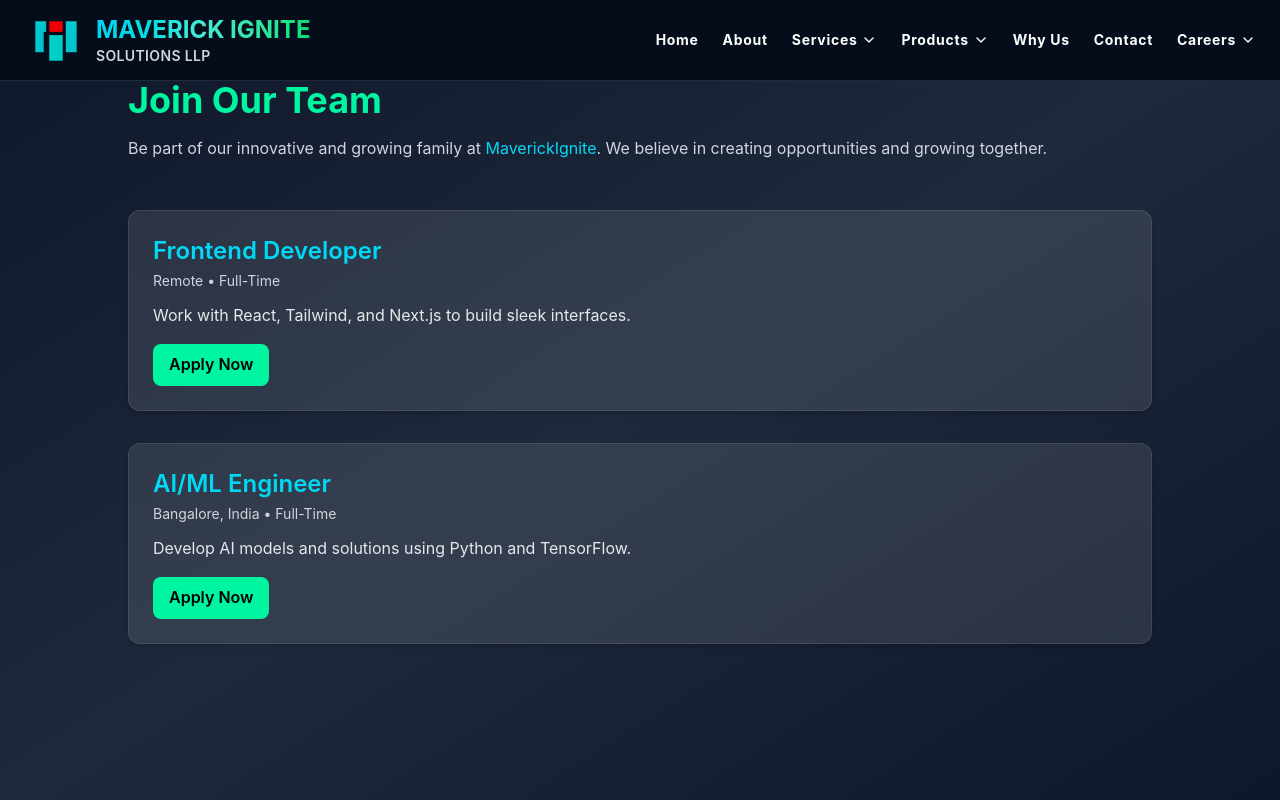
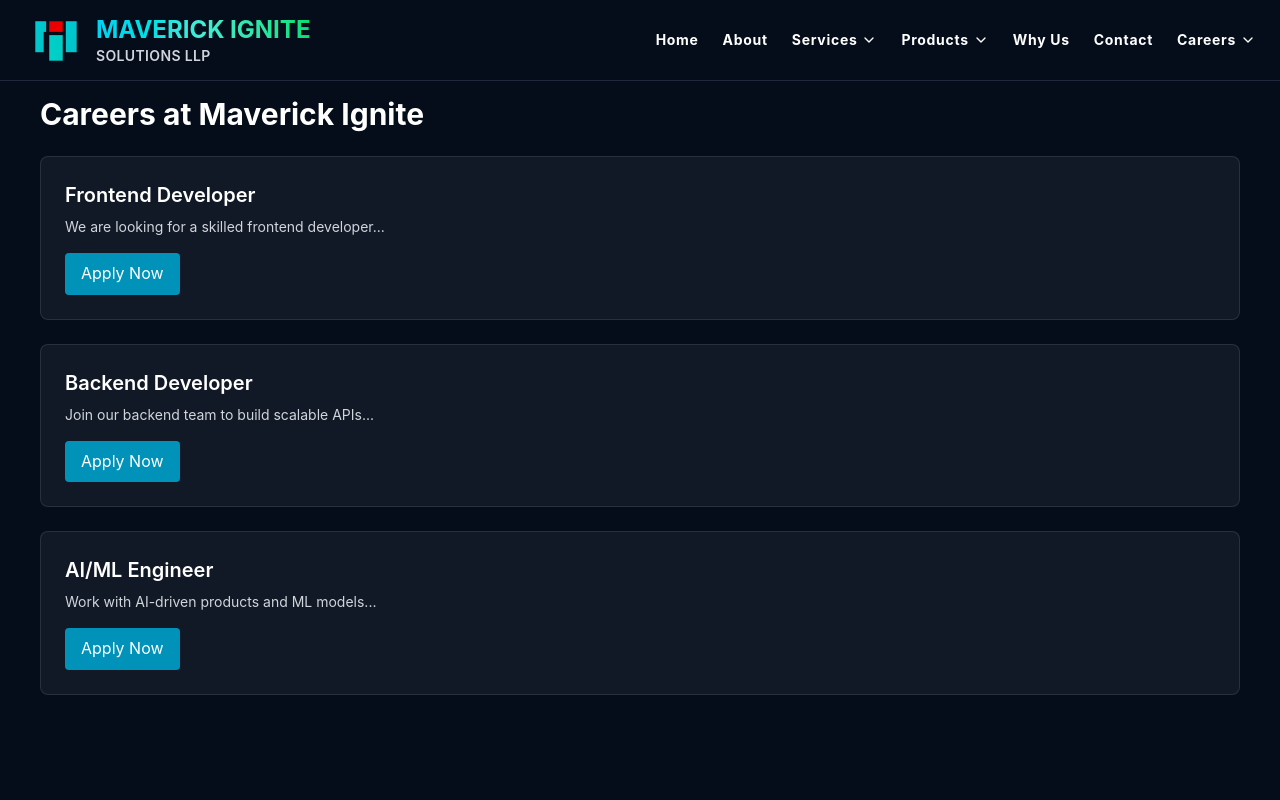
Before and after one commit to mudassirms/Techvision_news, a Next.js app in the folder frontend/: page /careers in a window 1280 px wide. Shown: the top 800 px of the page. Built offline with nearby package versions, Linux system fonts and the light colour scheme.

Commit message:
added pop up for career

```diff
--- a/frontend/src/app/careers/page.tsx
+++ b/frontend/src/app/careers/page.tsx
@@ -1,19 +1,19 @@
 'use client';
 import React, { useState } from 'react';
-import JobApplicationForm from '../../components/JobApplicationForm';
+import JobApplicationForm from '@/components/JobApplicationForm';
 
 const jobs = [
   {
     title: 'Frontend Developer',
-    location: 'Remote',
-    type: 'Full-Time',
-    description: 'Work with React, Tailwind, and Next.js to build sleek interfaces.',
+    description: 'We are looking for a skilled frontend developer...',
+  },
+  {
+    title: 'Backend Developer',
+    description: 'Join our backend team to build scalable APIs...',
   },
   {
     title: 'AI/ML Engineer',
-    location: 'Bangalore, India',
-    type: 'Full-Time',
-    description: 'Develop AI models and solutions using Python and TensorFlow.',
+    description: 'Work with AI-driven products and ML models...',
   },
 ];
 
@@ -21,25 +21,17 @@
   const [selectedJob, setSelectedJob] = useState<string | null>(null);
 
   return (
-    <div className="min-h-screen bg-gradient-to-br from-[#0f172a] via-[#1e293b] to-[#0f172a] text-white px-6 py-20 relative">
-      <div className="max-w-5xl mx-auto">
-        <h1 className="text-4xl font-bold mb-4 text-primary">Join Our Team</h1>
+    <div className="pt-24 px-6 sm:px-10 text-white min-h-screen bg-[#050d1b]">
+      <h1 className="text-3xl font-bold mb-6">Careers at Maverick Ignite</h1>
 
-        <p className="text-gray-300 mb-12">
-          Be part of our innovative and growing family at <span className="text-accent">MaverickIgnite</span>. We believe in creating opportunities and growing together.
-        </p>
-
-        <div className="grid gap-8">
+      <div className="space-y-6">
         {jobs.map((job, index) => (
-            <div key={index} className="bg-white/10 p-6 rounded-xl shadow-md border border-white/10">
-              <h2 className="text-2xl font-semibold text-accent">{job.title}</h2>
-              <p className="text-sm text-gray-300 mt-1">
-                {job.location} • {job.type}
-              </p>
-              <p className="mt-3 text-gray-200">{job.description}</p>
+          <div key={index} className="bg-white/5 p-6 rounded-lg border border-white/10">
+            <h2 className="text-xl font-semibold">{job.title}</h2>
+            <p className="text-sm text-gray-300 mt-2">{job.description}</p>
             <button
               onClick={() => setSelectedJob(job.title)}
-                className="mt-4 px-4 py-2 bg-primary hover:brightness-125 text-black rounded-lg transition font-semibold"
+              className="mt-4 bg-cyan-600 hover:bg-cyan-700 px-4 py-2 text-white rounded"
             >
               Apply Now
             </button>
@@ -47,12 +39,20 @@
         ))}
       </div>
 
+      {/* Popup Modal for Job Application Form */}
       {selectedJob && (
-          <div className="mt-12">
+        <div className="fixed inset-0 bg-black bg-opacity-70 flex items-center justify-center z-[999]">
+          <div className="bg-[#0a1120] p-6 rounded-lg w-full max-w-md mx-auto shadow-lg relative">
+            <button
+              onClick={() => setSelectedJob(null)}
+              className="absolute top-2 right-2 text-white text-xl hover:text-red-500"
+            >
+              ✕
+            </button>
             <JobApplicationForm jobTitle={selectedJob} onClose={() => setSelectedJob(null)} />
+          </div>
         </div>
       )}
     </div>
-    </div>
   );
 }
--- a/frontend/src/components/JobApplicationForm.js
+++ b/frontend/src/components/JobApplicationForm.js
@@ -46,15 +46,27 @@
   };
 
   return (
-    <form onSubmit={handleSubmit} className="mt-6 bg-white/5 p-6 rounded-lg border border-white/10 space-y-4">
-      <h3 className="text-lg font-semibold text-white">Apply for {jobTitle}</h3>
+    <div className="fixed inset-0 z-50 flex items-center justify-center bg-black bg-opacity-60 backdrop-blur-sm">
+      <div className="bg-[#0d1629] text-white w-full max-w-xl p-6 rounded-lg shadow-lg relative">
+        {/* Close Button */}
+        <button
+          onClick={onClose}
+          className="absolute top-3 right-4 text-gray-300 hover:text-red-400 text-2xl"
+        >
+          ×
+        </button>
+
+        <form onSubmit={handleSubmit} className="space-y-4 mt-4">
+          <h3 className="text-xl font-semibold text-cyan-300 mb-4">
+            Apply for {jobTitle}
+          </h3>
 
           <input
             type="text"
             name="name"
             placeholder="Your Name"
             required
-        className="w-full p-2 rounded bg-white/10 text-white"
+            className="w-full p-3 rounded bg-white/10 text-white focus:outline-none focus:ring-2 focus:ring-cyan-500"
             onChange={handleChange}
           />
 
@@ -63,7 +75,7 @@
             name="email"
             placeholder="Email"
             required
-        className="w-full p-2 rounded bg-white/10 text-white"
+            className="w-full p-3 rounded bg-white/10 text-white focus:outline-none focus:ring-2 focus:ring-cyan-500"
             onChange={handleChange}
           />
 
@@ -72,7 +84,7 @@
             name="phone"
             placeholder="Phone"
             required
-        className="w-full p-2 rounded bg-white/10 text-white"
+            className="w-full p-3 rounded bg-white/10 text-white focus:outline-none focus:ring-2 focus:ring-cyan-500"
             onChange={handleChange}
           />
 
@@ -80,7 +92,7 @@
             name="message"
             placeholder="Cover Letter or Message"
             rows="4"
-        className="w-full p-2 rounded bg-white/10 text-white"
+            className="w-full p-3 rounded bg-white/10 text-white focus:outline-none focus:ring-2 focus:ring-cyan-500"
             onChange={handleChange}
           />
 
@@ -93,21 +105,23 @@
             onChange={handleChange}
           />
 
-      <div className="flex gap-4">
-        <button
-          type="submit"
-          className="bg-blue-600 hover:bg-blue-700 text-white px-4 py-2 rounded"
-        >
-          Submit Application
-        </button>
+          <div className="flex justify-end gap-4 pt-2">
             <button
               type="button"
               onClick={onClose}
-          className="bg-red-500 hover:bg-red-600 text-white px-4 py-2 rounded"
+              className="bg-red-600 hover:bg-red-700 px-5 py-2 rounded text-white"
             >
               Cancel
             </button>
+            <button
+              type="submit"
+              className="bg-cyan-600 hover:bg-cyan-700 px-5 py-2 rounded text-white"
+            >
+              Submit
+            </button>
           </div>
         </form>
+      </div>
+    </div>
   );
 }
```
Lines whose indentation alone changed are shown as unchanged.
